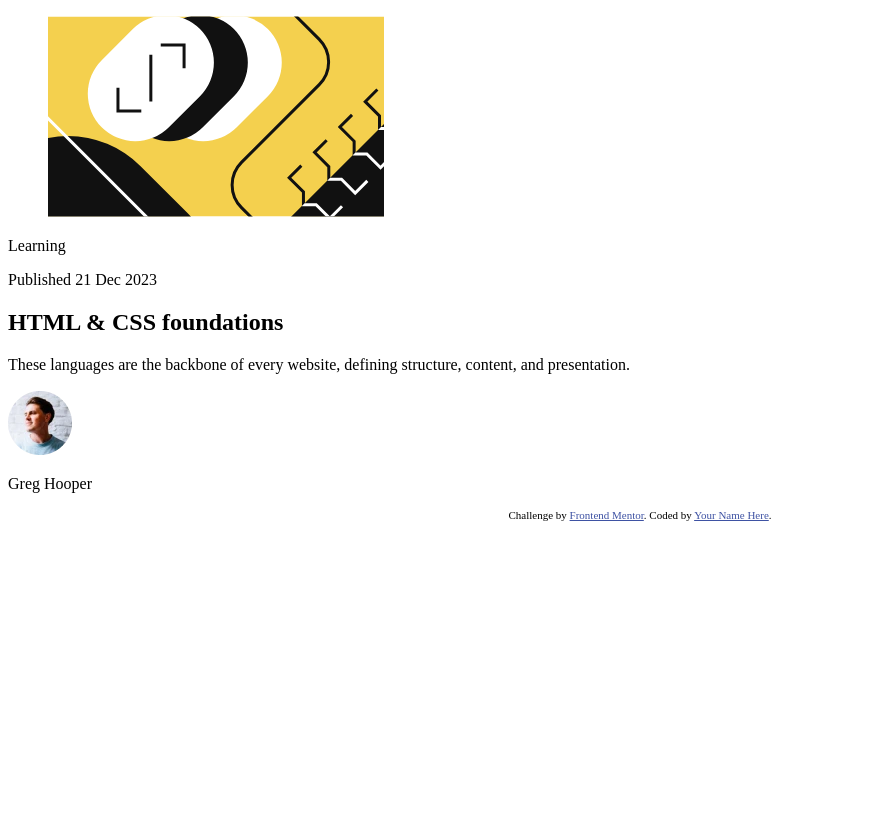
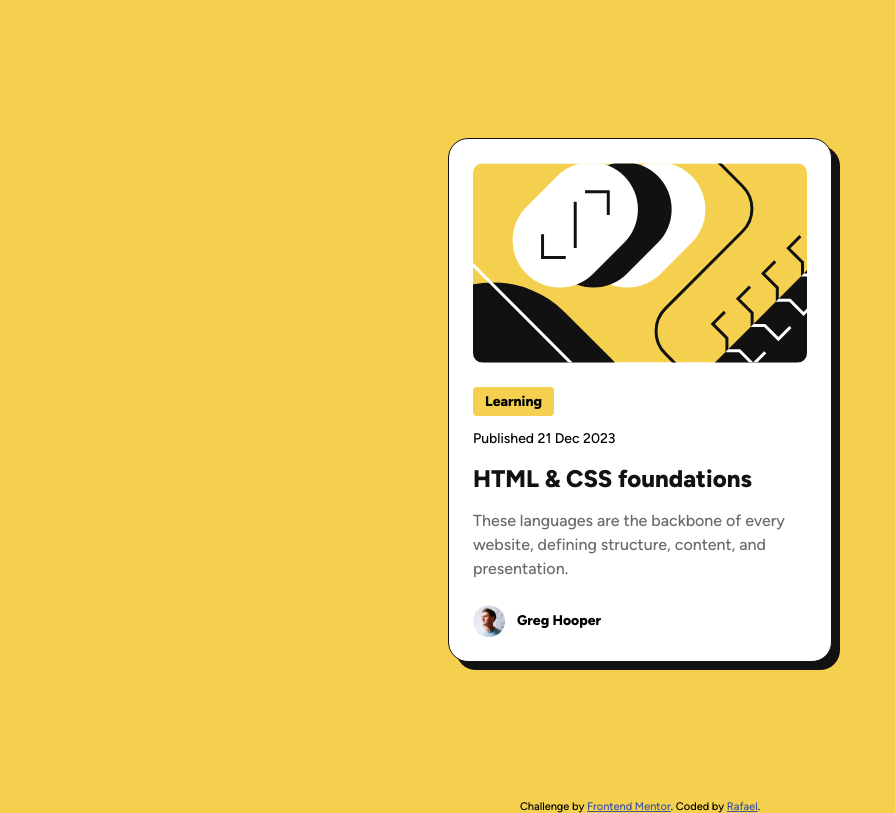
Before and after one commit to 0rafae1/blog-preview-card, a plain HTML site: page index.html in a window 1280 px wide. Shown: the whole page, without its empty margins (0-895 px from the left). Drawn offline with Linux system fonts and the light colour scheme.

Commit message:
feat: add initial CSS stylesheet

```diff
--- a/index.html
+++ b/index.html
@@ -6,47 +6,40 @@
   <meta name="viewport" content="width=device-width, initial-scale=1.0">
 
   <link rel="icon" type="image/png" sizes="32x32" href="./assets/images/favicon-32x32.png">
+  <link rel="stylesheet" href="./style.css">
 
   <title>Frontend Mentor | Blog preview card</title>
 
-  <style>
-    .attribution {
-      font-size: 0.6875rem;
-      text-align: center;
-    }
-
-    .attribution a {
-      color: hsl(228, 45%, 44%);
-    }
-  </style>
 </head>
 
 <body>
   <main>
-    <article class="card-blog">
-      <figure class="card-image">
-        <img src="./assets/images/illustration-article.svg" alt="Article illustration">
-      </figure>
+    <article class="blog-card">
+      <div class="blog-card__body">
+        <img class="blog-card__cover" src="./assets/images/illustration-article.svg" alt="Article illustration">
+        <div class="blog-card__content">
+          <p class="blog-card__category">Learning</p>
+          <p class="blog-card__date">Published <time datetime="2023-12-21">21 Dec 2023</time></p>
 
-      <p class="card-tag">Learning</p>
+          <h1 class="blog-card__title">HTML & CSS foundations</h1>
 
-      <p class="card-time">Published <time datetime="2023-12-21">21 Dec 2023</time></p>
-
-      <h1 class="card-title">HTML & CSS foundations</h1>
-
-      <p class="card-description">These languages are the backbone of every website, defining structure, content, and
-        presentation.</p>
-
-      <div class="card-author">
-        <img src="./assets/images/image-avatar.webp" alt="Greg Hooper">
+          <p class="blog-card__excerpt">These languages are the backbone of every website, defining structure, content,
+            and
+            presentation.</p>
+        </div>
+      </div>
+      <div class="blog-card__author">
+        <img class="blog-card__avatar" src="./assets/images/image-avatar.webp" alt="Greg Hooper">
         <p>Greg Hooper</p>
       </div>
     </article>
   </main>
 
   <footer class="attribution">
-    Challenge by <a href="https://www.frontendmentor.io?ref=challenge">Frontend Mentor</a>.
-    Coded by <a href="#">Your Name Here</a>.
+    Challenge by <a href="https://www.frontendmentor.io?ref=challenge" target="_blank" rel="noopener noreferrer"
+      aria-label="Frontend Mentor (opens in a new tab)">Frontend Mentor</a>.
+    Coded by <a href="https://github.com/0rafae1" target="_blank" rel="noopener noreferrer"
+      aria-label="Rafael GitHub profile (opens in a new tab)">Rafael</a>.
   </footer>
 </body>
 
--- /dev/null
+++ b/style.css
@@ -0,0 +1,105 @@
+* {
+    margin: 0;
+    padding: 0;
+    box-sizing: border-box;
+}
+
+@font-face {
+  font-family: 'Figtree';
+  src: url('./assets/fonts/Figtree-VariableFont_wght.ttf') format('truetype');
+  font-weight: 500 800;
+  font-style: normal;
+  font-display: swap;
+}
+
+body {
+    font-family: 'Figtree', sans-serif;
+    background-color: hsl(47, 88%, 63%);
+}
+
+main {
+    display: flex;
+    justify-content: center;
+    align-items: center;
+    min-height: 100dvh;
+}
+
+.blog-card {
+    display: flex;
+    flex-direction: column;
+    justify-content: space-between;
+    background-color: hsl(0, 0%, 100%);
+    width: min(100%, 384px);
+    min-height: 522px;
+    border: 1px solid hsl(0, 0%, 7%);
+    border-radius: 20px;
+    box-shadow: 8px 8px 0px hsl(0, 0%, 7%);
+    padding: 24px;
+    gap: 24px;
+}
+
+.blog-card__body {
+    display: flex;
+    flex-direction: column;
+    gap: 24px;
+}
+
+.blog-card__cover {
+    width: 100%;
+    border-radius: 10px;
+    display: block;
+}
+
+.blog-card__content{
+    display: flex;
+    flex-direction: column;
+    gap: 12px;
+    align-items: flex-start;
+}
+
+.blog-card__category {
+    display: inline-block;
+    font-size: 0.875rem;
+    line-height: 1.5;
+    font-weight: 800;
+    border-radius: 4px;
+    background-color: hsl(47, 88%, 63%);
+    padding: 4px 12px;
+}
+
+.blog-card__date {
+    font-size: 0.875rem;
+    line-height: 1.5;
+}
+
+.blog-card__title {
+    font-size: 1.5rem;
+    line-height: 1.5;
+    font-weight: 800;
+    color: hsl(0, 0%, 7%);
+}
+
+.blog-card__excerpt {
+    font-size: 1rem;
+    line-height: 1.5;
+    color: hsl(0, 0%, 42%);
+}
+
+.blog-card__author {
+    display: flex;
+    align-items: center;
+    font-weight: 800;
+    font-size: 0.875rem;
+    gap: 12px;
+}
+.blog-card__avatar {
+    width: 32px;
+}
+
+.attribution {
+    font-size: 0.6875rem;
+    text-align: center;
+}
+.attribution a {
+    color: hsl(228, 45%, 44%);
+}
```
